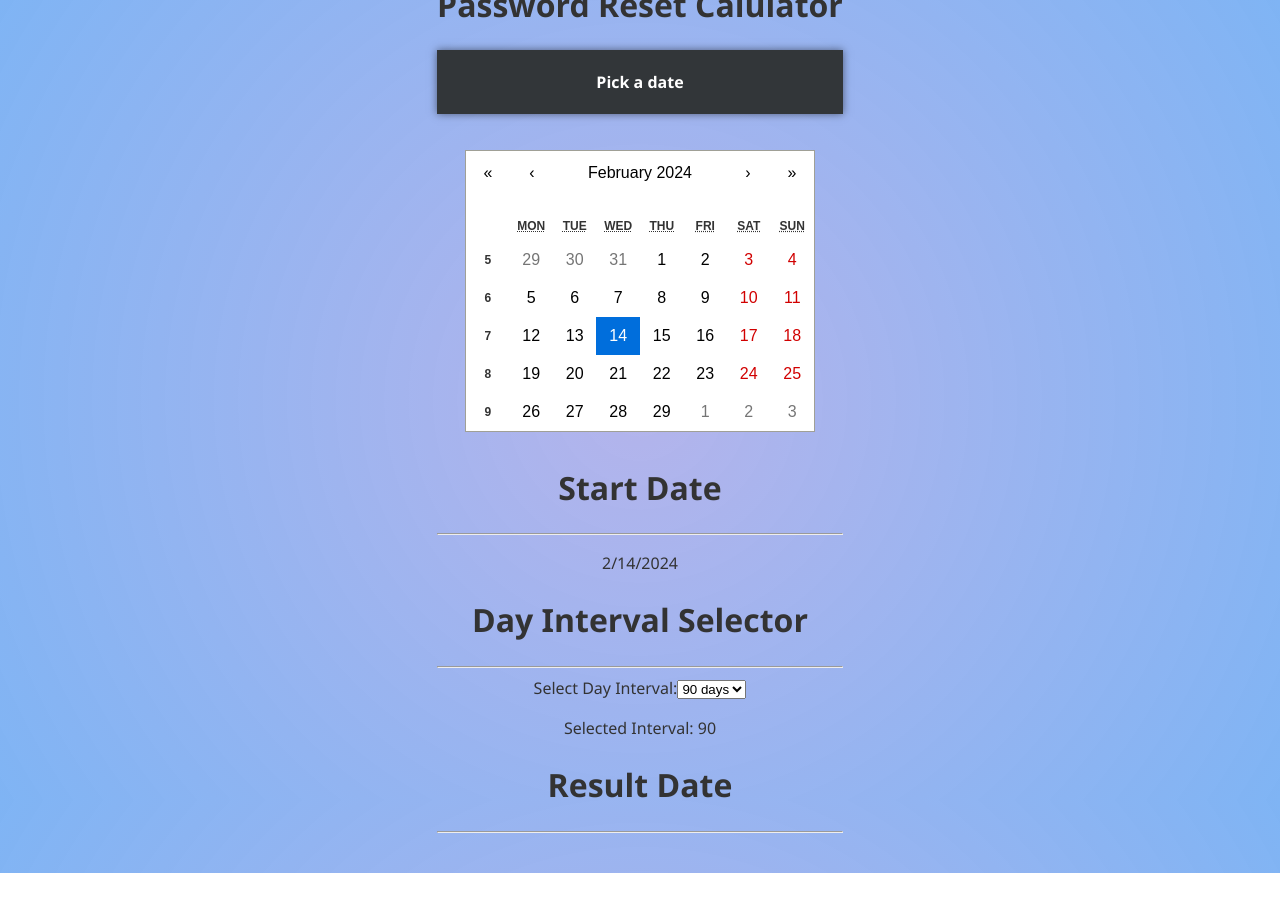
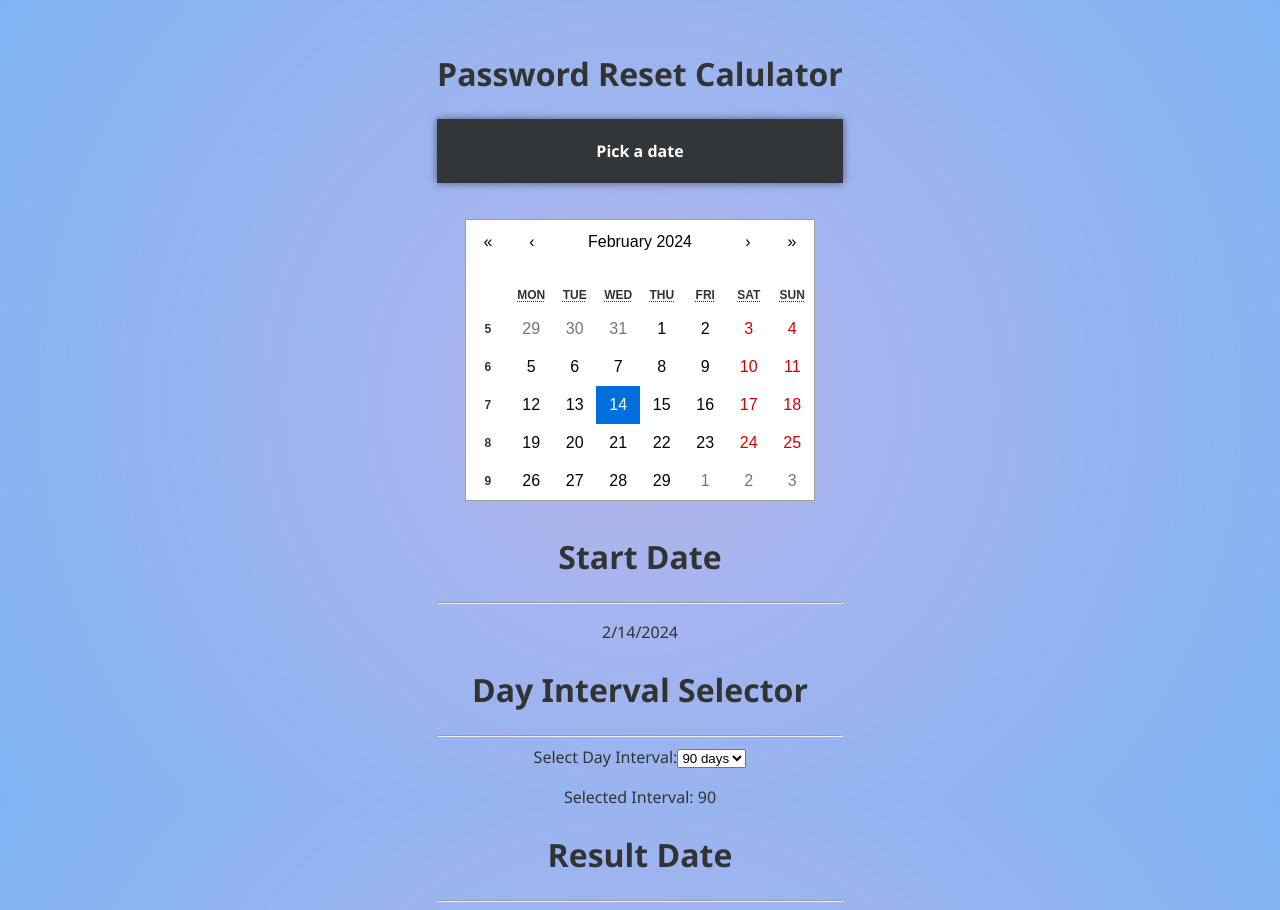
Before and after one commit to pawscanthack/date-interval-calculator, a React (Vite) app: page / in a window 1280 px wide. Before the commit the page ends 873 px from the top, so only its background shows below. Built offline with nearby package versions, Linux system fonts and the light colour scheme.

Commit message:
testing css fix

```diff
--- a/src/css/App.css
+++ b/src/css/App.css
@@ -1,6 +1,5 @@
 #root {
   margin: 0 auto;
-  padding: 2rem;
   text-align: center;
 }
 body {
@@ -19,5 +18,6 @@ body {
 }
 
 .app {
-  max-height: 75vh;
+  margin-top: 10em;
+  max-height: 60vh;
 }
```
